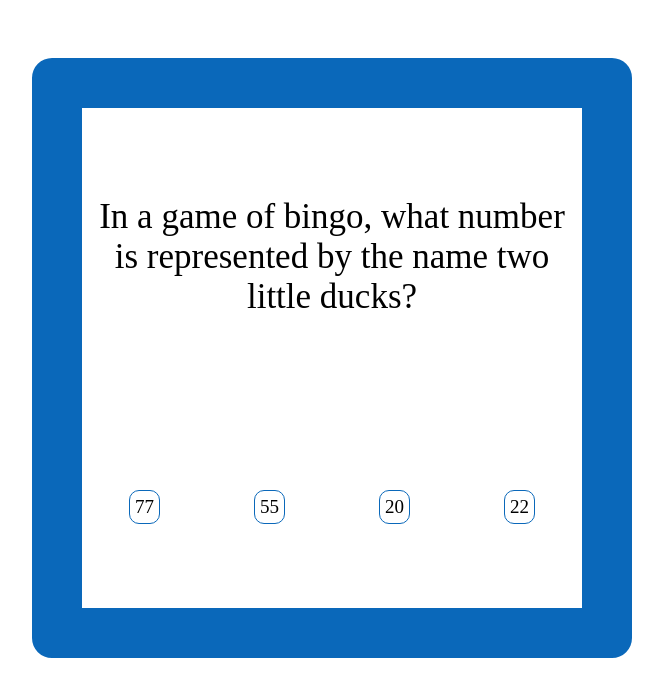
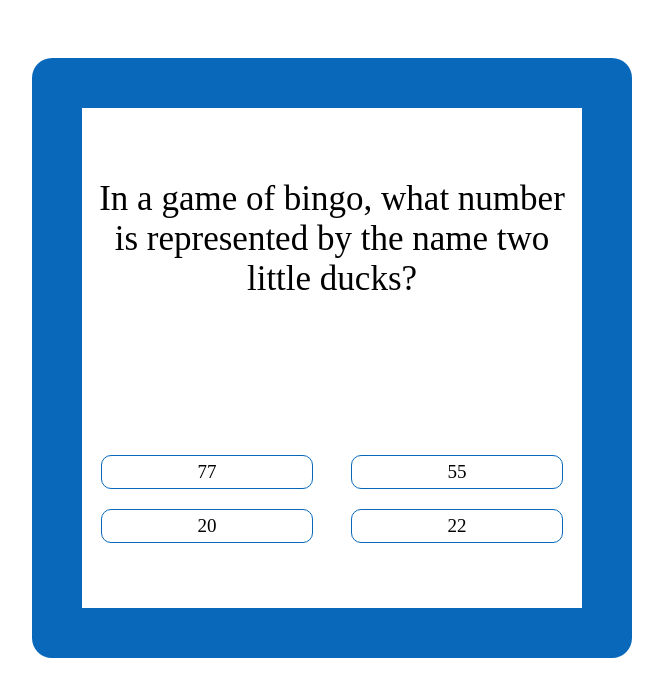
Before and after one commit to pociust/tandem-code-challenge, a Vue app: page /quiz in a window 1280 px wide. Shown: the top 696 px of the page, without its empty margins (308-971 px from the left). Built offline with nearby package versions, Linux system fonts and the light colour scheme.

Commit message:
added styling to answer choices for 2x2 using flexbox and margin on top

```diff
--- a/src/components/QuestionCard.vue
+++ b/src/components/QuestionCard.vue
@@ -14,10 +14,16 @@
   .answer-flex
     display: flex
     justify-content: space-around
+    flex-wrap: wrap
 
   .answer-choices
     border: 1px solid #0a68ba
+    text-align: center
     border-radius: 10px
+    width: 40%
+    margin-top: 20px
+    height: auto
+    overflow: wrap
     padding: 5px
     font-size: 19px
 
```
